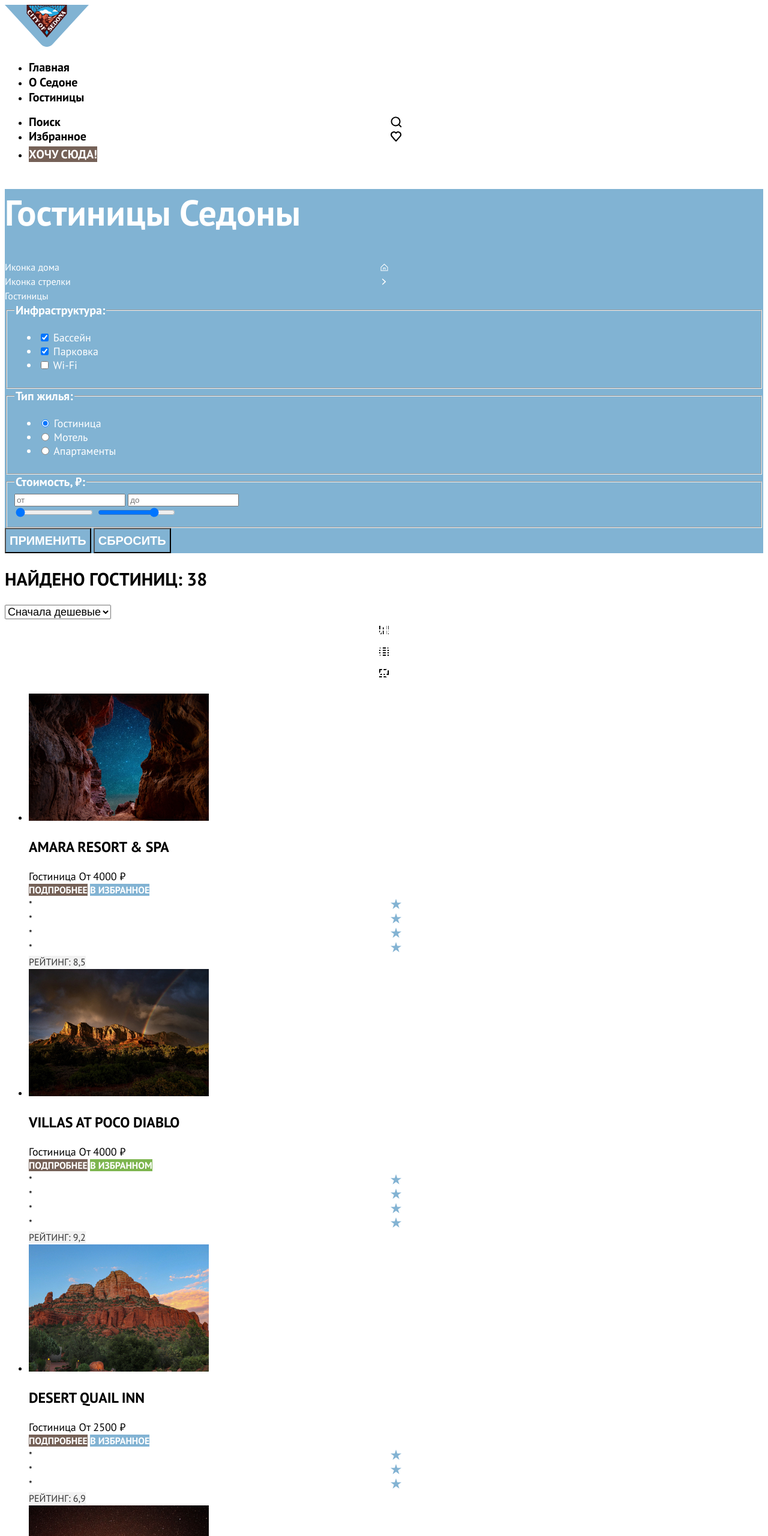
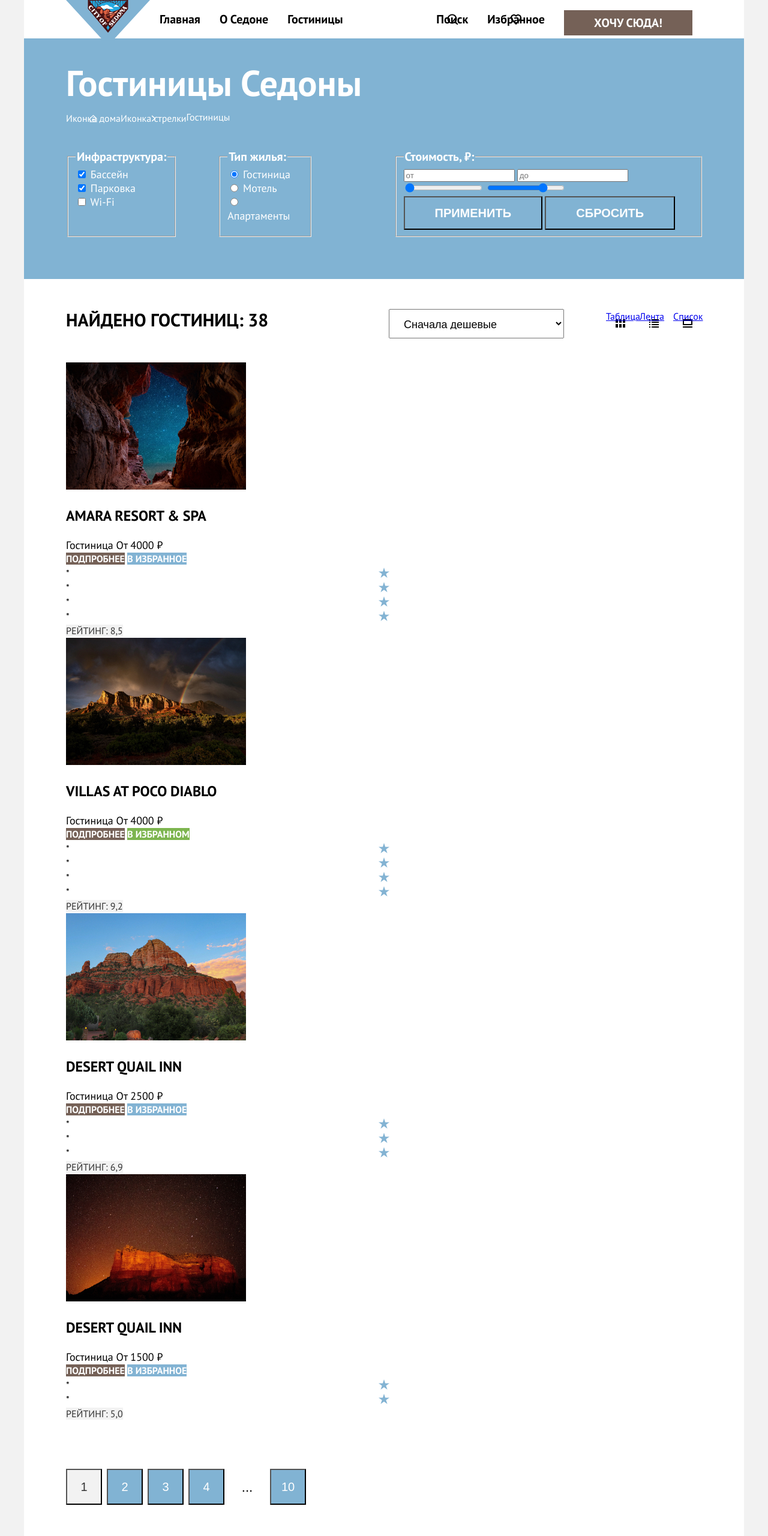
Before and after one commit to htmlacademy-htmlcss/2457029-sedona-39, a plain HTML site: page catalog.html in a window 1280 px wide. Shown: the top 2560 px of the page at 60% size. Drawn offline with Linux system fonts and the light colour scheme.

Commit message:
5.22. Сетка страниц и крупных блоков на флексах

```diff
--- a/catalog.html
+++ b/catalog.html
@@ -8,11 +8,12 @@
   <body>
     <header class="page-header">
       <nav  class="navigation">
+        <ul class="navigation-list">
+          <li class="navigation-item navigation-logo">
             <a href="#" class="main-page-link">
               <img src="images/logo.svg" alt="Логотип Седона" class="logo-img" width="140" height="70">
             </a>
-
-        <ul class="navigation-list">
+          </li>
           <li class="navigation-item">
             <a href="#" class="navigation-link">Главная</a>
           </li>
@@ -42,7 +43,7 @@
       </nav>
     </header>
 
-   <main class="main-inner">
+   <main class="main-inner main-container">
     <header class="inner-header">
         <h1 class="inner-header-title">Гостиницы Седоны</h1>
 
@@ -105,9 +106,10 @@
                 </ul>
             </fieldset>
 
-            <fieldset class="catalog-filter-group">
+            <fieldset class="catalog-filter-group catalog-filter-range-group">
                 <legend class="catalog-filter-title">Стоимость, ₽:</legend>
 
+                <div class="catalog-filter-range-container">
                   <div class="catalog-filter-range">
                     <input type="number" placeholder="от" name="price-from">
                     <input type="number" placeholder="до" name="price-to">
@@ -117,33 +119,38 @@
                     <input type="range" min="1" max="100" name="price-from" value="0">
                     <input type="range" min="0" max="99" name="price-to" value="75">
                   </div>
-            </fieldset>
+                </div>
 
+                <div class="catalog-filter-button-container">
                   <button class="button submit-button" type="submit">Применить</button>
                   <button class="button reset-button" type="reset">Сбросить</button>
+                </div>
+            </fieldset>
         </form>
     </header>
 
     <section class="catalog-list-sort">
         <h2 class="catalog-list-title">Найдено гостиниц: 38</h2>
 
+        <div class="catalog-sort-buttons">
           <select class="catalog-sort-selector">
             <option value="cheap">Сначала дешевые</option>
             <option value="expensive">Сначала дорогие</option>
           </select>
 
-        <a class="button button-selected icon icon-table" href="#">
+          <a class="sort-button button-selected icon icon-table" href="#">
             <span class="visually-hidden">Таблица</span>
           </a>
-        <a href="#" class="button icon icon-feed">
+          <a href="#" class="sort-button icon icon-feed">
               <span class="visually-hidden">Лента</span>
           </a>
-        <a href="#" class="button icon icon-list">
+          <a href="#" class="sort-button icon icon-list">
               <span class="visually-hidden">Cписок</span>
           </a>
+        </div>
     </section>
 
-    <section class="catalog-list-section">
+
         <ul class="catalog-list">
             <li class="catalog-card">
                 <img class="catalog-card-image" src="images/catalog/hotel-1.jpg" alt="Фото отеля 1" width="300" height="212">
@@ -272,34 +279,46 @@
                 </div>
             </li>
         </ul>
-    </section>
 
-    <section class="pagination">
+
+
         <ul class="pagination-list">
             <li class="pagination-item">
-              <a class="pagination-link pagination-current">1</a>
+              <button class="pagination-button pagination-current">1</button>
             </li>
             <li class="pagination-item">
-              <a class="pagination-link" href="#">2</a>
+              <button class="pagination-button" href="#">2</button>
             </li>
             <li class="pagination-item">
-              <a class="pagination-link" href="#">3</a>
+              <button class="pagination-button" href="#">3</button>
             </li>
             <li class="pagination-item">
-              <a class="pagination-link" href="#">4</a>
+              <button class="pagination-button" href="#">4</button>
+            </li>
+            <li class="pagination-item pagination-divider">
+              ...
             </li>
             <li class="pagination-item">
-
-            </li>
-            <li class="pagination-item">
-              <a class="pagination-link" href="#">10</a>
+              <button class="pagination-button" href="#">10</button>
             </li>
           </ul>
+
+          <section class="subscribe">
+            <h2 class="subscribe-header">Подпишитесь на рассылку</h2>
+            <p class="section-description">Только полезная информация и никакого спама, честное бойскаутское!</p>
+
+            <form class="subscribe-form" action="https://echo.htmlacademy.ru/" method="post">
+              <label for="newsletter-email">Email</label>
+              <input class="field"  placeholder="Ваш e-mail" type="email" name="newsletter-email" id="newsletter-email" required>
+
+              <button class="button submit-button" type="submit">
+                Подписаться
+              </button>
+            </form>
           </section>
    </main>
 
    <footer class="page-footer">
-    <div class="footer-social">
     <ul class="footer-social-list">
       <li class="footer-social-item">
         <a class="icon vk-icon" href="#">
@@ -317,17 +336,12 @@
         </a>
       </li>
     </ul>
-    </div>
 
-    <div class="footer-contacts">
     <p class="footer-contacts-phone">+7 (812) 812-12-12</p>
-    </div>
 
-    <div class="footer-link">
     <a class="icon htmlacademy-link" href="https://htmlacademy.ru/">
       <span class="visually-hidden">.htmlacademy</span>
     </a>
-    </div>
   </footer>
   </body>
 </html>
--- a/styles/styles.css
+++ b/styles/styles.css
@@ -14,15 +14,41 @@
     font-display: swap;
 }
 
+html {
+    height: 100%;
+}
+
 /* .visually-hidden {
     visibility: hidden;
 } */
 
 body {
+    margin: 0;
+    display: flex;
+    flex-direction: column;
+    min-height: 100%;
     font-family: "PT Sans", sans-serif;
     font-size: 16px;
     line-height: 24px;
+    background-color: #F2F2F2;
+}
+
+.main-container {
+    flex-grow: 1;
+}
+
+.main-container,
+.page-header,
+.page-footer {
+    width: 1200px;
+    margin: 0 auto;
     background-color: #ffffff;
+}
+
+ul {
+    list-style-type: none;
+    margin: 0;
+    padding: 0;
 }
 
 /* Icons */
@@ -99,6 +125,7 @@ body {
     text-align: center;
     text-decoration: none;
     color: #ffffff;
+    padding: 8px 50px;
 }
 
 .card-button {
@@ -129,6 +156,29 @@ body {
 
 /* Header */
 
+.navigation {
+    display: flex;
+    justify-content: space-between;
+    padding: 0 70px;
+    height: 64px;
+    background-color: #ffffff;
+}
+
+.navigation-list {
+    display: flex;
+    margin: 0;
+    padding: 0;
+}
+
+.navigation-item {
+    margin: 20px 16px;
+    white-space: nowrap
+}
+
+.navigation-logo {
+    margin: 0;
+}
+
 .navigation-link {
     font-size: 20px;
     font-weight: 700;
@@ -139,13 +189,23 @@ body {
 /* Main page */
 
 .main-header {
-    width: 1200px;
     height: 485px;
     background-image: url("../images/index/sedona-background.jpg");
     color: #ffffff;
     background-color: #81B3D3;
     background-size: 100% auto;
     background-repeat: no-repeat;
+}
+
+.welcome-img {
+    display: block;
+    margin: 0 auto;
+    padding: 51px 0 25px;
+}
+
+.divider-img {
+    display: block;
+    margin: 0 auto;
 }
 
 h2 {
@@ -160,6 +220,18 @@ h2 {
 }
 
 /* Advantages list */
+
+.advantages {
+    text-align: center;
+}
+
+.advantages-header-container {
+    padding: 69px 0;
+}
+
+.advantages-header {
+    margin: 0 auto;
+}
 
 .advantages-item {
     background-color: rgba(131, 179, 211, 0.12);
@@ -197,12 +269,19 @@ h3 {
     height: 76px;
 }
 
+.appointment {
+    padding: 96px 304px;
+}
+
 /* Subscribe */
 
 .subscribe {
+    padding: 96px 258px 104px;
+    text-align: center;
+}
+
+.subscribe.with-background {
     background-image: url("../images/index/blur-background.jpg");
-    width: 1200px;
-    height: 415px;
     background-size: 100% auto;
     color: #ffffff;
     background-color: #81B3D3;
@@ -214,19 +293,35 @@ input.field {
 
 /* Footer */
 
+.page-footer {
+    display: flex;
+    align-items: center;
+    height: 120px;
+}
+
+.footer-social-list {
+    display: flex;
+    margin: 0 41px 0 70px;
+}
+
 .htmlacademy-link {
     background-image: url("../images/icons/html-academy.svg");
     width: 115px;
     height: 33px;
     display: block;
+    margin: 0 70px 0 41px;
 }
 
 .footer-contacts-phone {
     font-size: 40px;
     line-height: 40px;
+    width: 720px;
+    text-align: center;
 }
 
 /* Catalog page */
+
+/* Catalog filter */
 
 .inner-header {
     background-image: url("../images/catalog/catalog-background.jpg");
@@ -234,15 +329,27 @@ input.field {
     background-repeat: no-repeat;
     color: #ffffff;
     background-color: #81B3D3;
+    padding: 35px 70px 70px 70px;
 }
 
 .inner-header-title {
     font-size: 60px;
     line-height: 78px;
+    margin: 0;
+}
+
+.inner-header-navigation {
+    display: flex;
+    margin-top: 8px;
 }
 
 .inner-header-subtitle {
     line-height: 21px;
+}
+
+.inner-header-filter {
+    display: flex;
+    margin-top: 40px;
 }
 
 .catalog-filter-title {
@@ -250,9 +357,57 @@ input.field {
     font-weight: 700;
 }
 
+.catalog-filter-group {
+    width: 150px;
+    margin-right: 70px;
+}
+
+.catalog-filter-range-group {
+    width: 579px;
+    margin-left: 70px;
+    margin-right: 0;
+}
+
+/* Catalog list */
+
+.catalog-list-title {
+    margin: 0;
+}
+
+.catalog-list-sort {
+    height: 49px;
+    margin: 50px 70px 0 70px;
+    display: flex;
+    justify-content: space-between;
+}
+
+.catalog-sort-buttons {
+    display: flex;
+    width: 522px;
+}
+
+.sort-button {
+    width: 48px;
+    height: 48px;
+    margin-left: 8px;
+}
+
+.sort-button:first-of-type {
+    margin-left: 70px;
+}
+
+.catalog-sort-selector {
+    width: 292px;
+    padding: 14px 20px;
+}
+
 .catalog-filter-item {
     font-size: 18px;
     line-height: 23px;
+}
+
+.catalog-list {
+    margin: 40px 70px;
 }
 
 .catalog-sort-selector,
@@ -267,3 +422,34 @@ input.field {
     line-height: 20px;
     text-transform: uppercase;
 }
+
+.pagination-list {
+    padding: 40px 70px 60px;
+    display: flex;
+}
+
+.pagination-item {
+    margin-right: 8px;
+}
+
+.pagination-button {
+    width: 60px;
+    height: 60px;
+    font-size: 20px;
+    line-height: 36px;
+    background-color: #81B3D3;
+    color: #ffffff;
+}
+
+.pagination-divider {
+    width: 60px;
+    height: 60px;
+    text-align: center;
+    font-size: 22px;
+    line-height: 60px;
+}
+
+.pagination-current {
+    background-color: #F2F2F2;
+    color: #333333;
+}
```
Also changed, not shown: index.html (+9 -11 lines), images/index/divider.svg (added). Lines whose indentation alone changed are shown as unchanged.
